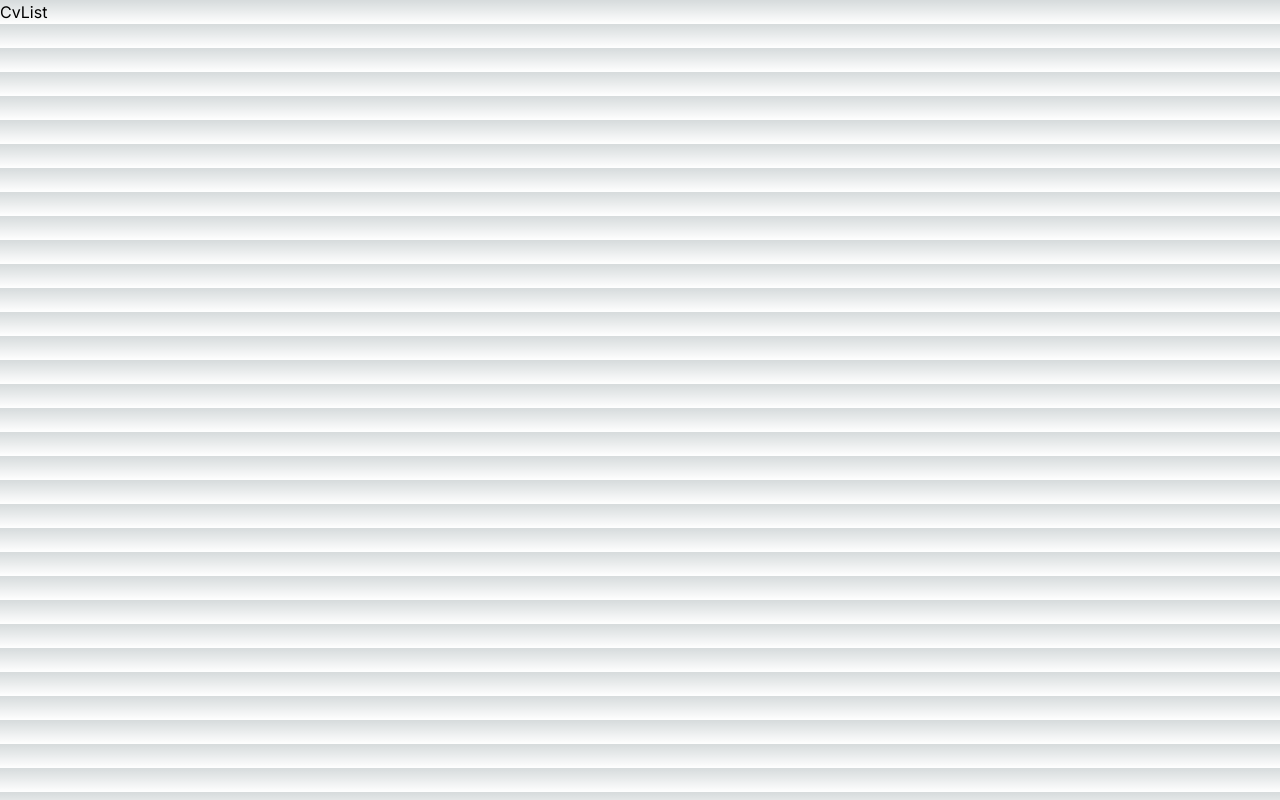
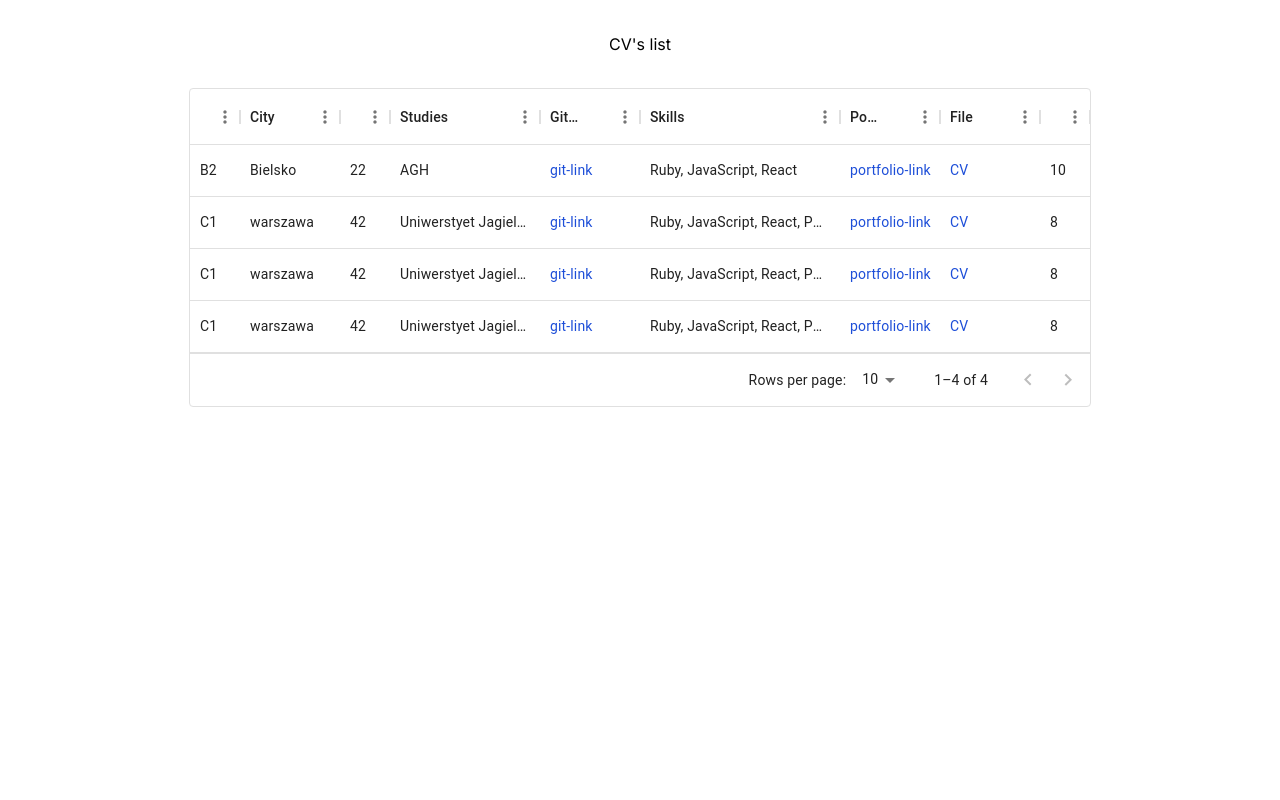
Before and after one commit to arekkonopka/cv-uploader, a Next.js app: page /cv-list in a window 1280 px wide. Built offline with nearby package versions, Linux system fonts and the light colour scheme.

Commit message:
add MUI data grid

```diff
--- a/package.json
+++ b/package.json
@@ -9,6 +9,10 @@
     "lint": "next lint"
   },
   "dependencies": {
+    "@emotion/react": "^11.11.1",
+    "@emotion/styled": "^11.11.0",
+    "@mui/material": "^5.13.5",
+    "@mui/x-data-grid": "^6.7.0",
     "autoprefixer": "10.4.14",
     "eslint": "8.42.0",
     "eslint-config-next": "13.4.6",
--- a/src/app/cv-list/page.js
+++ b/src/app/cv-list/page.js
@@ -1,7 +1,136 @@
-import React from 'react'
+"use client";
+import { DataGrid } from "@mui/x-data-grid";
+import React, { useState } from "react";
+
+//DUMY-DATA
+const rows = [
+  {
+    id: 1,
+    english_level: "B2",
+    city: "Bielsko",
+    age: 22,
+    studies: "AGH",
+    github: "https://www.meczyki.pl/",
+    skills: "Ruby, JavaScript, React",
+    portfolio: "https://www.meczyki.pl/",
+    file_path:
+      "https://docs.google.com/document/d/129HgQg1VkBIx8UeUv3JydGXlMKNqbUNOo1QmjOeUUgw/edit",
+    grade: 10,
+  },
+  {
+    id: 2,
+    english_level: "C1",
+    city: "warszawa",
+    age: 42,
+    studies: "Uniwerstyet Jagielonski",
+    github: "https://www.meczyki.pl/",
+    skills: "Ruby, JavaScript, React, PHP",
+    portfolio: "https://www.meczyki.pl/",
+    file_path:
+      "https://docs.google.com/document/d/129HgQg1VkBIx8UeUv3JydGXlMKNqbUNOo1QmjOeUUgw/edit",
+    grade: 8,
+  },
+  {
+    id: 3,
+    english_level: "C1",
+    city: "warszawa",
+    age: 42,
+    studies: "Uniwerstyet Jagielonski",
+    github: "https://www.meczyki.pl/",
+    skills: "Ruby, JavaScript, React, PHP",
+    portfolio: "https://www.meczyki.pl/",
+    file_path:
+      "https://docs.google.com/document/d/129HgQg1VkBIx8UeUv3JydGXlMKNqbUNOo1QmjOeUUgw/edit",
+    grade: 8,
+  },
+  {
+    id: 4,
+    english_level: "C1",
+    city: "warszawa",
+    age: 42,
+    studies: "Uniwerstyet Jagielonski",
+    github: "https://www.meczyki.pl/",
+    skills: "Ruby, JavaScript, React, PHP",
+    portfolio: "https://www.meczyki.pl/",
+    file_path:
+      "https://docs.google.com/document/d/129HgQg1VkBIx8UeUv3JydGXlMKNqbUNOo1QmjOeUUgw/edit",
+    grade: 8,
+  },
+];
 
 const CvList = () => {
-  return <div>CvList</div>
-}
+  const [paginationModel, setPaginationModel] = React.useState({
+    pageSize: 10,
+    page: 0,
+  });
 
-export default CvList
+  const columns = [
+    { field: "english_level", headerName: "Eng lvl", width: 40 },
+    { field: "city", headerName: "City", width: 100 },
+    { field: "age", headerName: "Age", width: 40 },
+    { field: "studies", headerName: "Studies", width: 150 },
+    {
+      field: "github",
+      headerName: "Github",
+      width: 100,
+      renderCell: (cellValue) => (
+        <a
+          href={cellValue.row.github}
+          target="_blank"
+          className="text-blue-700"
+        >
+          git-link
+        </a>
+      ),
+    },
+    { field: "skills", headerName: "Skills", width: 200 },
+    {
+      field: "portfolio",
+      headerName: "Portfolio",
+      width: 100,
+      renderCell: (cellValue) => (
+        <a
+          className="text-blue-700"
+          href={cellValue.row.portfolio}
+          target="_blank"
+        >
+          portfolio-link
+        </a>
+      ),
+    },
+    {
+      field: "file_path",
+      headerName: "File",
+      width: 100,
+      renderCell: (cellValue) => (
+        <a
+          className="text-blue-700"
+          href={cellValue.row.file_path}
+          target="_blank"
+        >
+          CV
+        </a>
+      ),
+    },
+    { field: "grade", headerName: "Grade", width: 40 },
+  ];
+
+  return (
+    <section class="flex flex-col justify-center items-center">
+      <h1 className="my-8">{`CV's list`}</h1>
+      <div class="flex">
+        <DataGrid
+          columns={columns}
+          disableRowSelectionOnClick
+          loading={false}
+          onPaginationModelChange={setPaginationModel}
+          pageSizeOptions={[10, 20, 50]}
+          paginationModel={paginationModel}
+          rows={rows}
+        />
+      </div>
+    </section>
+  );
+};
+
+export default CvList;
--- a/src/app/globals.css
+++ b/src/app/globals.css
@@ -3,16 +3,16 @@
 @tailwind utilities;
 
 :root {
-  --foreground-rgb: 0, 0, 0;
+  /* --foreground-rgb: 0, 0, 0;
   --background-start-rgb: 214, 219, 220;
-  --background-end-rgb: 255, 255, 255;
+  --background-end-rgb: 255, 255, 255; */
 }
 
 @media (prefers-color-scheme: dark) {
   :root {
-    --foreground-rgb: 255, 255, 255;
+    /* --foreground-rgb: 255, 255, 255;
     --background-start-rgb: 0, 0, 0;
-    --background-end-rgb: 0, 0, 0;
+    --background-end-rgb: 0, 0, 0; */
   }
 }
 
```
Also changed, not shown: 1 other file (tests, documents, lock files or other folders).
